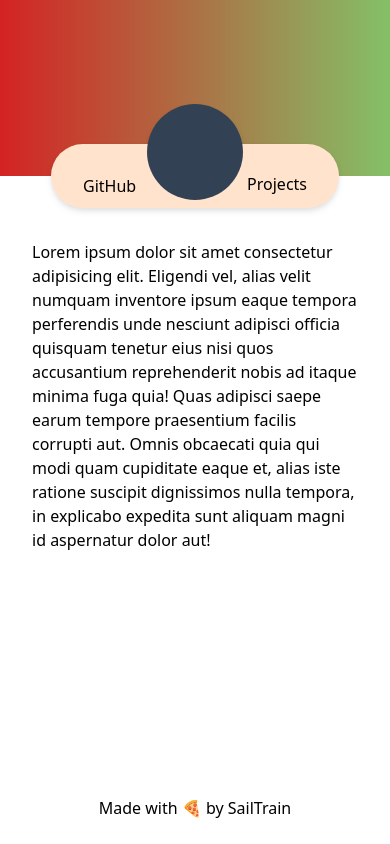
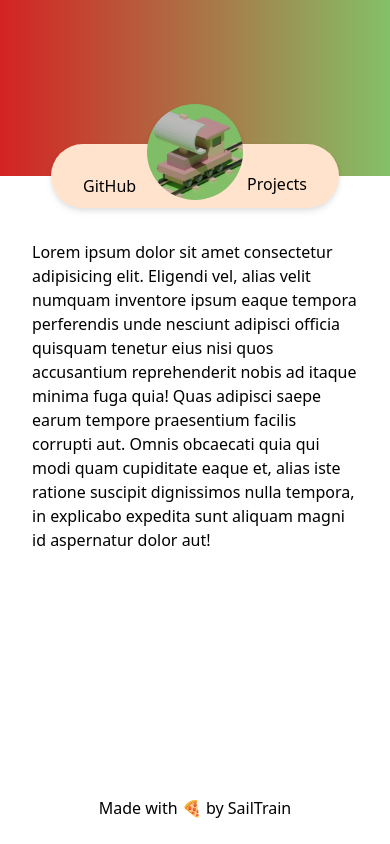
Before and after one commit to ludovico-chiavelli/sailtrain, a Next.js app: page / in a window 390 px wide. Built offline with nearby package versions, Linux system fonts and the light colour scheme; some icons are missing.

Commit message:
add pfp to mobile and desktop layout

```diff
--- a/components/logo-nav.tsx
+++ b/components/logo-nav.tsx
@@ -1,4 +1,5 @@
 import React from 'react'
+import Image from 'next/image'
 import type { Icon } from '@primer/octicons-react'
 
 import { useThemeContext } from './layout'
@@ -19,7 +20,9 @@ const LogoNav = ({ Icons }: { Icons: { MarkGithubIcon: Icon, ArchiveIcon: Icon}}
             </div>
             <div className='absolute -top-10 inset-x-0'>
               <div className='flex justify-center'>
-                <div className='rounded-full h-24 w-24 bg-slate-700'></div>
+                <div className='rounded-full h-24 w-24 overflow-hidden'>
+                  <Image src={'/pfp.png'} alt='Profile Picture' width={540} height={540} objectFit='cover'/>
+                </div>
               </div>
             </div>
             <div className='absolute top-3 right-8'>
@@ -38,7 +41,9 @@ const LogoNav = ({ Icons }: { Icons: { MarkGithubIcon: Icon, ArchiveIcon: Icon}}
         <div className='rounded-full h-[384px] w-32 bg-bBeige relative'>
           <div className='absolute top-3 inset-x-0'>
             <div className='flex justify-center'>
-              <div className='rounded-full h-28 w-28 bg-slate-700'></div>
+              <div className='rounded-full h-28 w-28 overflow-hidden'>
+                <Image src={'/pfp.png'} alt='Profile Picture' width={540} height={540} objectFit='cover'/>
+              </div>
             </div>
           </div>
           <div className='h-1/2 absolute top-36 w-full'>
```
